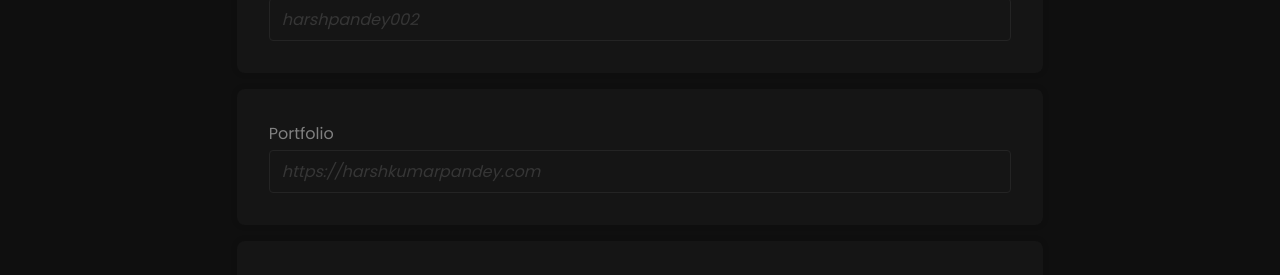
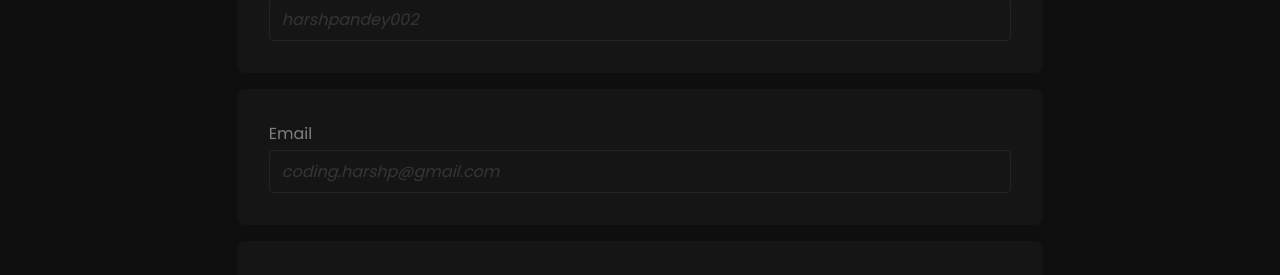
Before and after one commit to harshpandey002/devPool, a Next.js app: page /profile/create in a window 1280 px wide. Shown: the part 459-734 px from the top of the page. Built offline with nearby package versions, Linux system fonts and the light colour scheme.

Commit message:
Email Field

```diff
--- a/components/DevForm.jsx
+++ b/components/DevForm.jsx
@@ -16,6 +16,7 @@ const sampleSkills = [
 const defaultValues = {
   name: "",
   username: "",
+  email: "",
   portfolio: "",
   bio: "",
   about: "",
@@ -72,6 +73,14 @@ export default function DevForm({}) {
           type="text"
           {...register("username")}
           placeholder="harshpandey002"
+        />
+      </div>
+      <div className={styles.question}>
+        <p>Email</p>
+        <input
+          type="text"
+          {...register("email")}
+          placeholder="coding.harshp@gmail.com"
         />
       </div>
       <div className={styles.question}>
```
